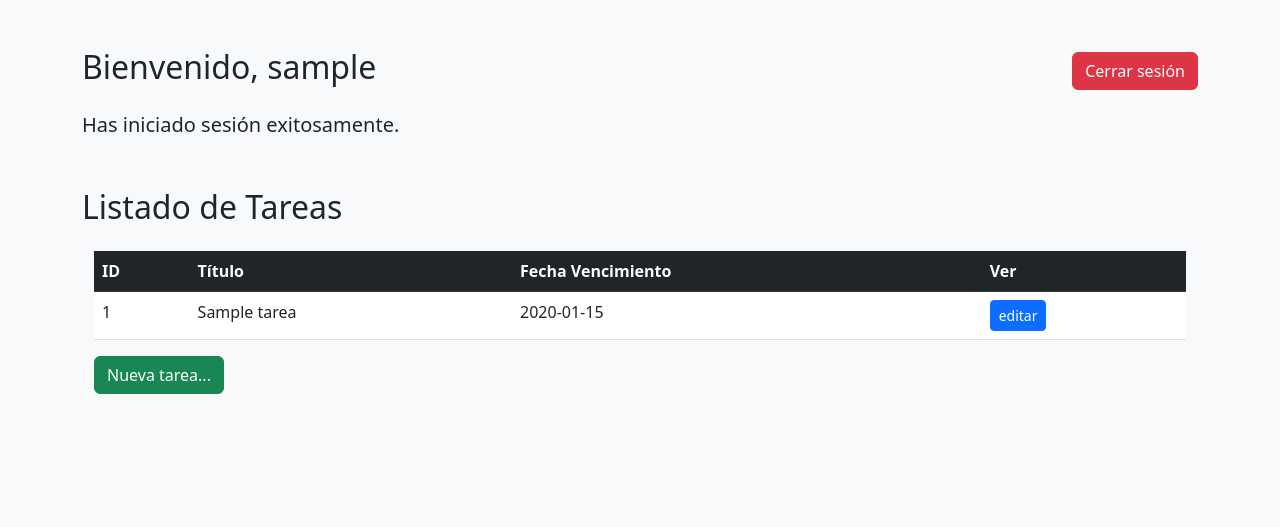
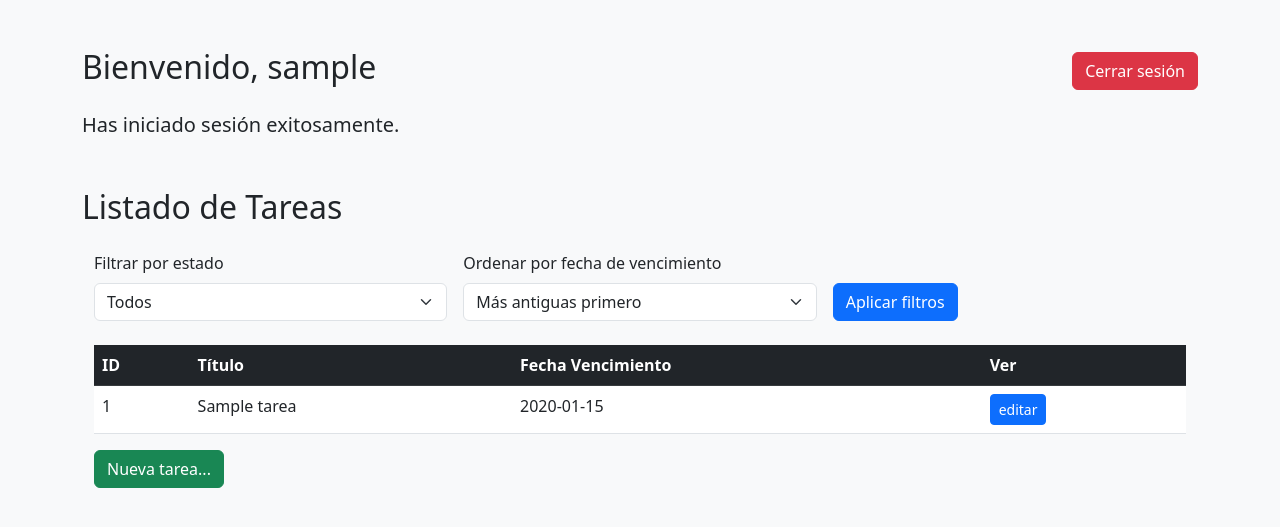
Before and after one commit to jcampom/taskify, a Flask app: page /dashboard in a window 1280 px wide. Shown: the top 527 px of the page. Run offline with Flask 3, Linux system fonts and the light colour scheme; a user stored in the database is signed in; tables that the repository leaves empty hold one stand-in row (values such as "Sample post").

Commit message:
[TASKIFY] 2025-06-01
Se modifica la pantalla 'dashboard.html' para agregarle los filtros : estado y ordenamiento por fecha (ASC/DESC)

```diff
--- a/app.py
+++ b/app.py
@@ -70,7 +70,20 @@ def login():
 @login_required
 def dashboard():
     #Colocar filtro por estado y ordenamiento por fecha (ASC/DESC)
-    tareas = Tarea.query.all()
+    estado = request.args.get('estado')
+    orden = request.args.get('orden', 'asc')
+
+    query = Tarea.query
+
+    if estado:
+        query = query.filter_by(estado=estado)
+
+    if orden == 'desc':
+        query = query.order_by(Tarea.fecha_vencimiento.desc())
+    else:
+        query = query.order_by(Tarea.fecha_vencimiento.asc())
+
+    tareas = query.all()
     return render_template('dashboard.html', user=current_user, items=tareas)
 
 @app.route('/logout')
--- a/templates/dashboard.html
+++ b/templates/dashboard.html
@@ -17,6 +17,28 @@
 <div class="container mt-5">
     <h2 class="mb-4">Listado de Tareas</h2>
     <div class="container mt-4">
+
+        <form id="filtrosForm" class="row g-3 mb-4">
+        <div class="col-md-4">
+            <label for="estadoFiltro" class="form-label">Filtrar por estado</label>
+            <select id="estadoFiltro" name="estado" class="form-select">
+            <option value="">Todos</option>
+            <option value="P">Pendiente</option>
+            <option value="F">Finalizada</option>
+            </select>
+        </div>
+        <div class="col-md-4">
+            <label for="ordenFecha" class="form-label">Ordenar por fecha de vencimiento</label>
+            <select id="ordenFecha" name="orden" class="form-select">
+            <option value="asc">Más antiguas primero</option>
+            <option value="desc">Más recientes primero</option>
+            </select>
+        </div>
+        <div class="col-md-4 d-flex align-items-end">
+            <button type="submit" class="btn btn-primary">Aplicar filtros</button>
+        </div>
+        </form>
+
         <table class="table table-centered">
             <thead class="table-dark">
                 <tr>
@@ -222,5 +244,19 @@ function eliminarTarea() {
     });
 }
 </script>
+<script>
+document.getElementById('filtrosForm').addEventListener('submit', function(e) {
+    e.preventDefault();
+
+    const estado = document.getElementById('estadoFiltro').value;
+    const orden = document.getElementById('ordenFecha').value;
+
+    const params = new URLSearchParams();
+    if (estado) params.append('estado', estado);
+    if (orden) params.append('orden', orden);
+
+    window.location.href = `/dashboard?${params.toString()}`;
+});
+</script>
 </body>
 </html>
```
